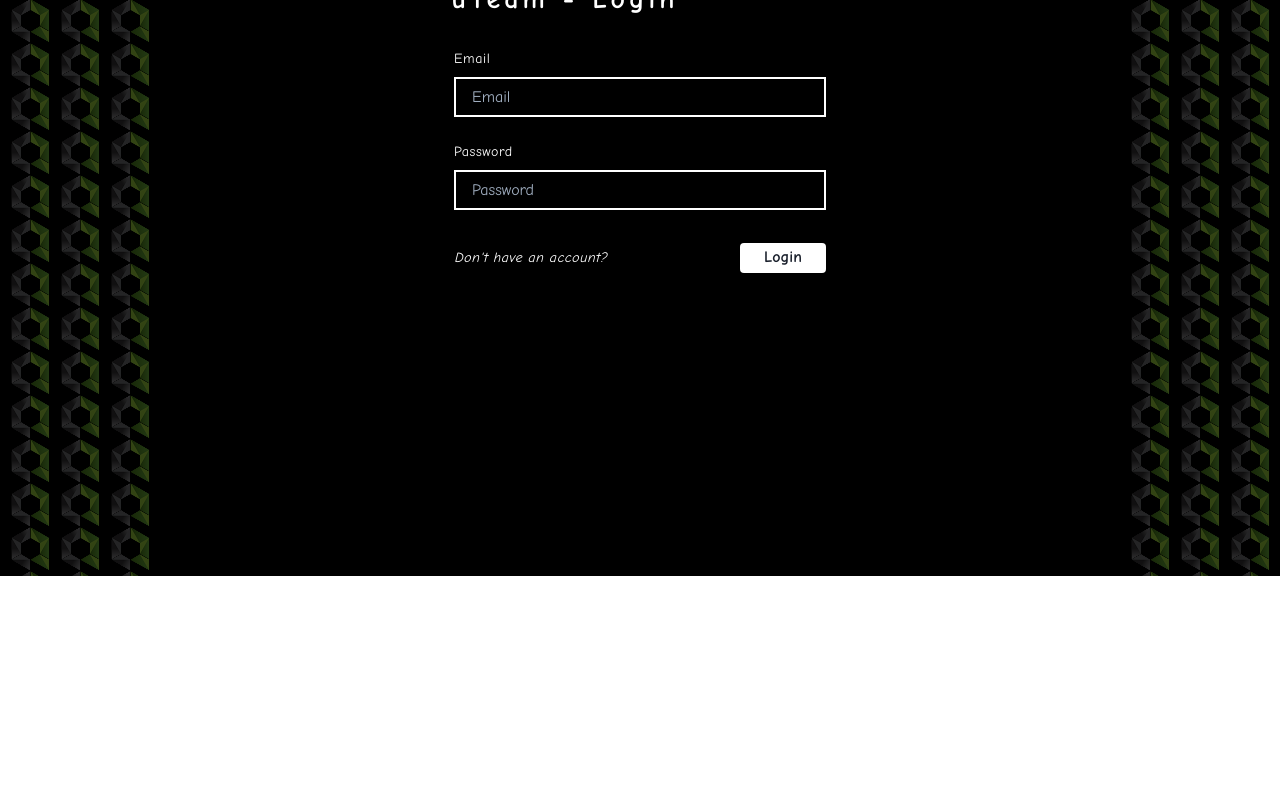
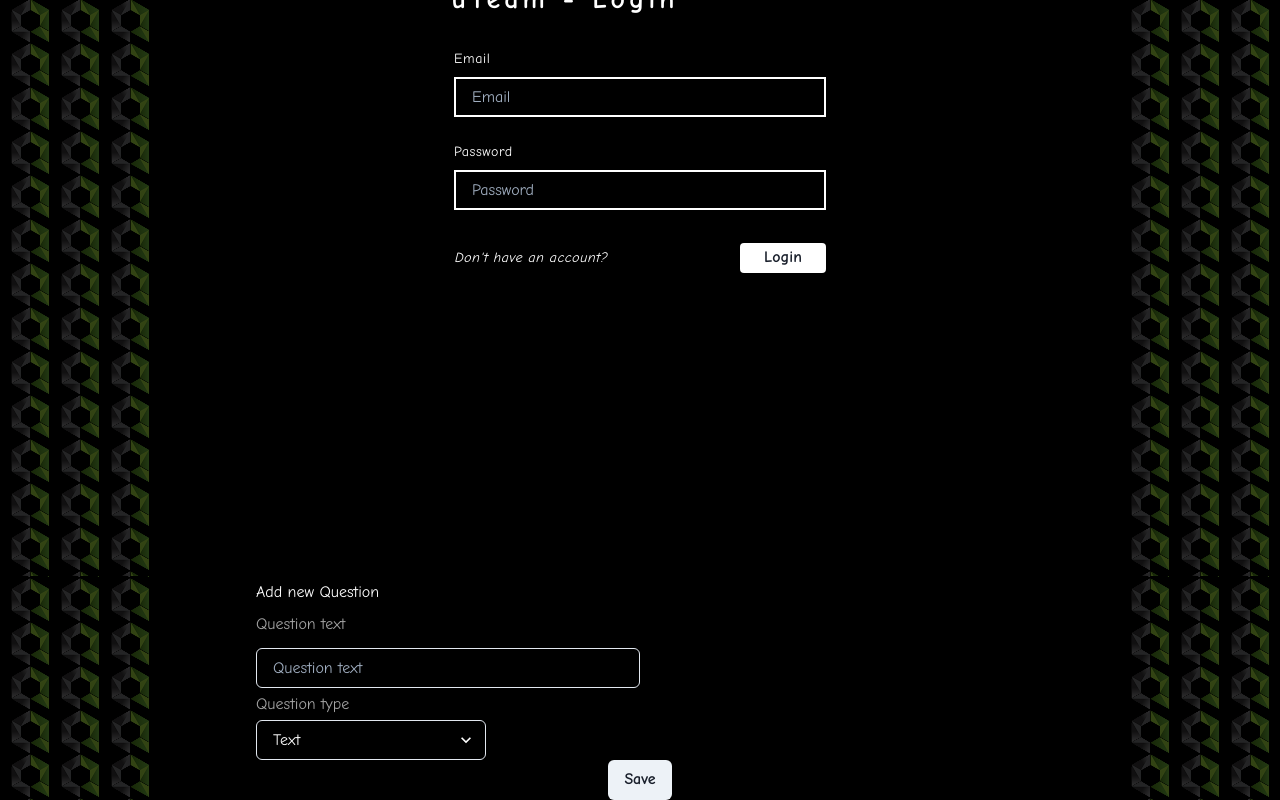
Before and after one commit to RobertBognar/hr-app, a React (Create React App) app: page /login in a window 1280 px wide. Shown: the part 224-1024 px from the top of the page. Before the commit the page ends 800 px from the top, so only its background shows below. Built offline with nearby package versions, Linux system fonts and the light colour scheme.

Commit message:
created add funcionality

```diff
--- a/src/App.js
+++ b/src/App.js
@@ -7,6 +7,7 @@ import Login from './components/Login/Login';
 import GuestHomepage from './components/guest-homepage/GuestHomepage';
 import ProfilePage from './components/my-profile-page/ProfilePage';
 import { AuthProvider } from './context/AuthContext';
+
 import HomepageAuthUser from './components/homepage-authuser/HomepageAuthUser';
 import ProtectedRoute from './components/Routes/ProtectedRoute';
 import GuestRoute from './components/Routes/GuestRoute';
@@ -15,6 +16,7 @@ import GuestLayout from './components/Layout/GuestLayout';
 import AuthLayout from './components/Layout/AuthLayout';
 import Page from './components/pages/Page';
 import CompanyInfoPage from './components/company-info-page/CompanyInfoPage';
+import AddNew from './components/AddNewQuestion';
 
 function App() {
     return (
@@ -95,6 +97,8 @@ function App() {
                         </Route>
                     </Routes>
                 </BrowserRouter>
+
+                <AddNew />
             </AuthProvider>
         </div>
     );
--- /dev/null
+++ b/src/components/AddNewQuestion.js
@@ -0,0 +1,72 @@
+import React, { useState } from 'react';
+import addQuestionService from '../services/AddQuestionService';
+import {
+    Box,
+    FormControl,
+    FormLabel,
+    Text,
+    Input,
+    Button,
+    Flex,
+    Select,
+} from '@chakra-ui/react';
+const AddNew = () => {
+    const [question, setQuestion] = useState('');
+    const [option, setOption] = useState('');
+
+    const saveQuestion = () => {
+        addQuestionService.addQuestion(question, option);
+        console.log(question, option);
+        setQuestion('');
+    };
+
+    return (
+        <Flex direction="column">
+            <Box
+                className="bgBlack"
+                width="100%"
+                direction={{ base: 'column', md: 'row' }}
+                justify={{ base: 'center' }}
+                alignItems="center"
+                ml="0 "
+                gap={10}
+                py={{ base: 14, sm: 14, md: 14, lg: 0 }}
+            >
+                <Flex direction="column" align="center">
+                    <Box width="60%" lineHeight="2em">
+                        <Text color="white">Add new Question</Text>
+
+                        <FormControl>
+                            <FormLabel color="whiteAlpha.700">
+                                Question text
+                            </FormLabel>
+                            <Input
+                                color="white"
+                                value={question}
+                                placeholder="Question text"
+                                width="50%"
+                                onChange={(e) => setQuestion(e.target.value)}
+                            />
+                        </FormControl>
+                        <Text color="whiteAlpha.700">Question type</Text>
+                        <Select
+                            value={option}
+                            color="white"
+                            width="30%"
+                            onChange={(e) => setOption(e.target.value)}
+                        >
+                            <option value="Text">Text</option>
+                            <option value="Long Text">Long Text</option>
+                            <option value="Image">Image</option>
+                        </Select>
+                    </Box>
+
+                    <Button colorScheme="gray" onClick={saveQuestion}>
+                        Save
+                    </Button>
+                </Flex>
+            </Box>
+        </Flex>
+    );
+};
+export default AddNew;
--- a/src/components/Navbar/SideNav.js
+++ b/src/components/Navbar/SideNav.js
@@ -37,7 +37,9 @@ const SideNav = () => {
                             <MenuItem onClick={() => navigate('/board')}>
                                 Team
                             </MenuItem>
-                            <MenuItem>Questions</MenuItem>
+                            <MenuItem onClick={() => navigate('/addnew')}>
+                                Questions
+                            </MenuItem>
                             <MenuItem>Company</MenuItem>
                             <MenuItem onClick={() => navigate('/profile')}>
                                 My Profile
--- /dev/null
+++ b/src/services/AddQuestionService.js
@@ -0,0 +1,21 @@
+import http from './HttpService';
+
+const addQuestionService = {
+    addQuestion: async function (addedQuestion, option) {
+        const data = {
+            text: addedQuestion,
+            type: option,
+            order: 0,
+        };
+        try {
+            const response = await http.post('/questions', {
+                data: data,
+            });
+            console.log(response);
+        } catch (error) {
+            console.log('An error occurred:', error.message);
+        }
+    },
+};
+
+export default addQuestionService;
```
Also changed, not shown: 1 other file (tests, documents, lock files or other folders).
